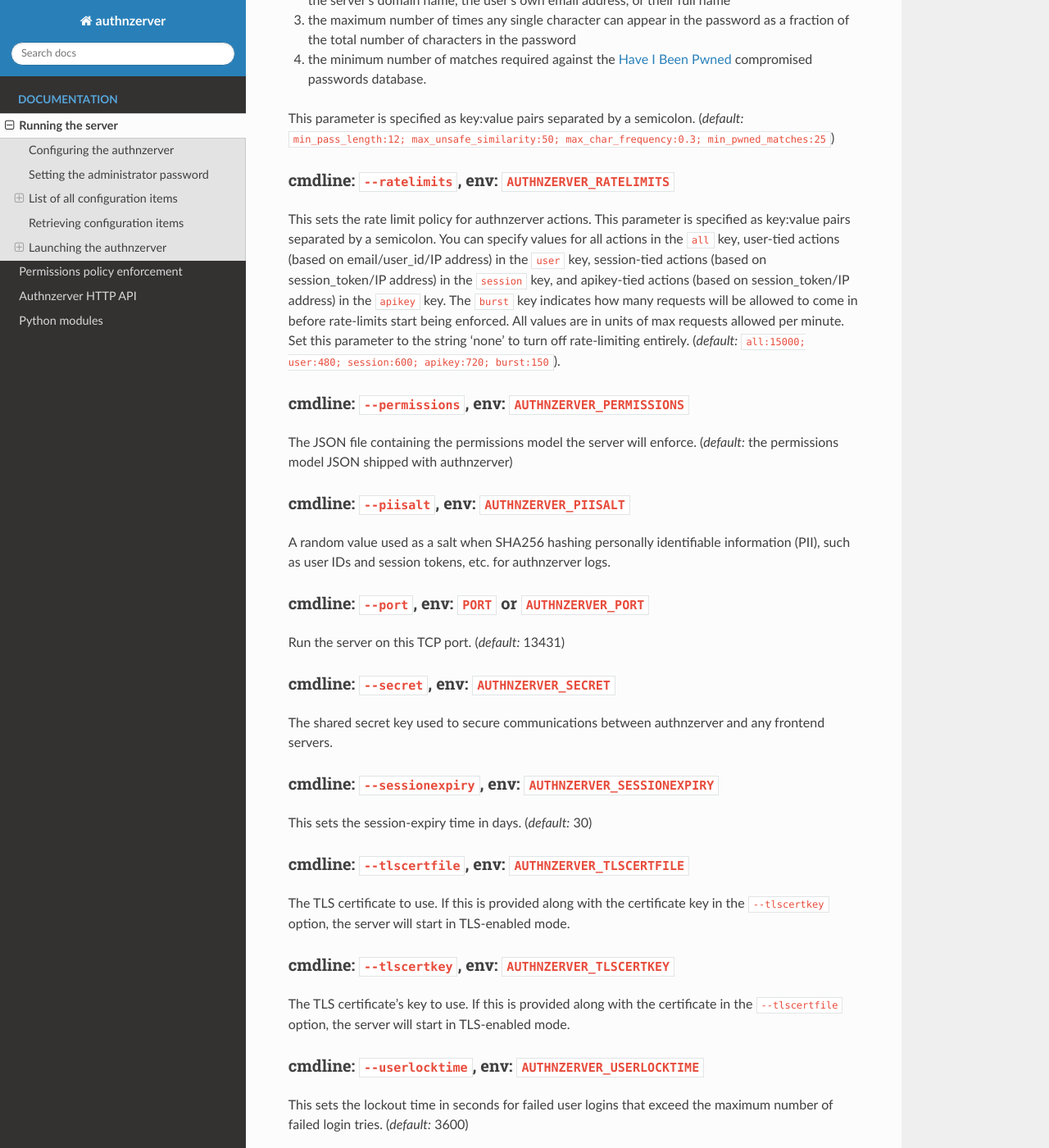
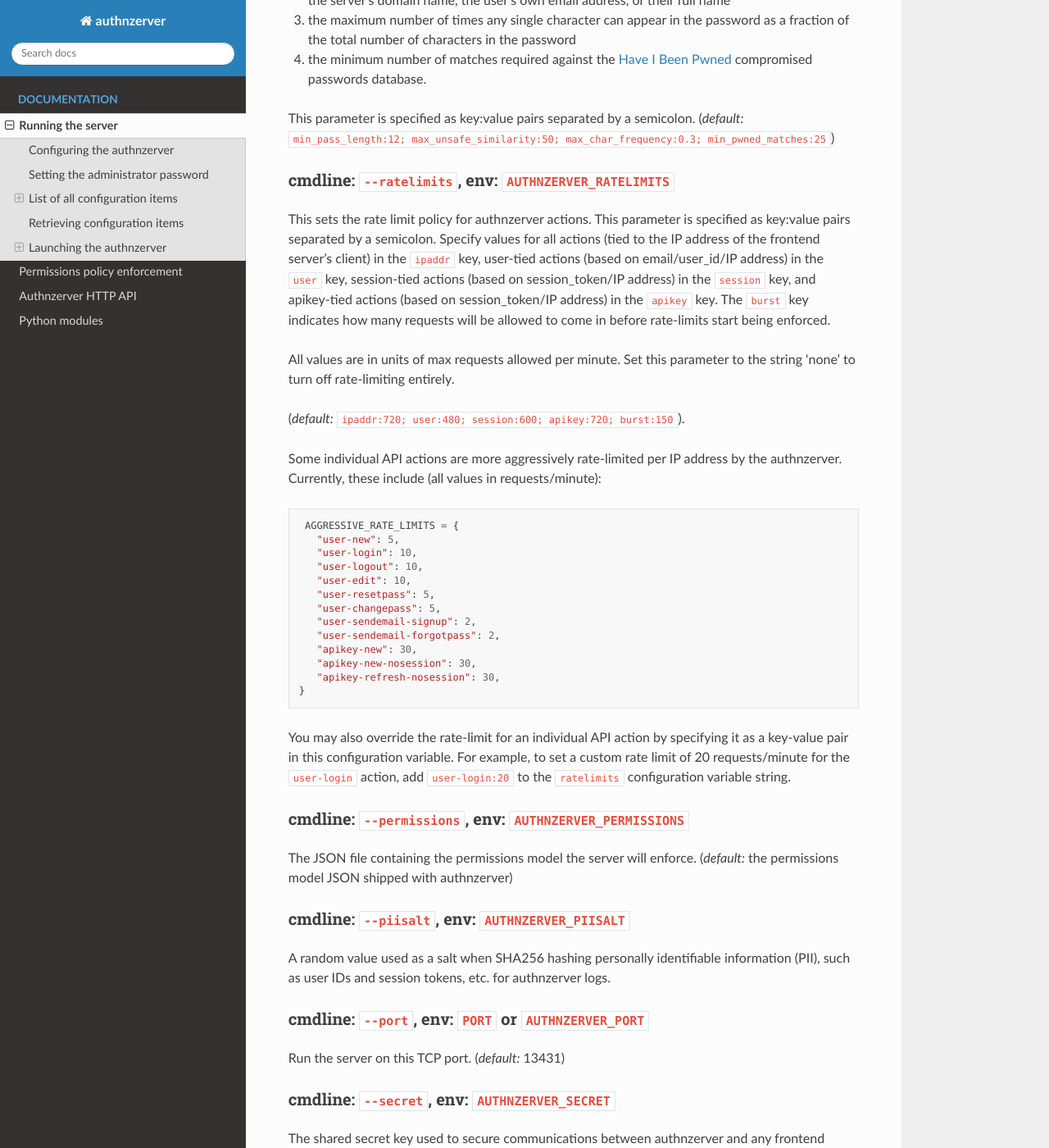
Before and after one commit to waqasbhatti/authnzerver, a Sphinx documentation site: the page built from docs/running.rst, in a window 1280 px wide and 1400 px high, scrolled down 3644 px. Shown: the whole window at 82% size. Built offline with Sphinx 7.4.7 and the Read the Docs theme 2.0.0, drawn with Linux system fonts in a browser that asks for light colours.

Commit message:
docs: add ratelimit confvar spec, 'client_ipaddr' request param

```diff
--- a/docs/running.rst
+++ b/docs/running.rst
@@ -194,15 +194,40 @@ cmdline: ``--ratelimits``, env: ``AUTHNZERVER_RATELIMITS``
 ----------------------------------------------------------
 
 This sets the rate limit policy for authnzerver actions. This parameter is
-specified as key:value pairs separated by a semicolon. You can specify values
-for all actions in the ``all`` key, user-tied actions (based on email/user_id/IP
-address) in the ``user`` key, session-tied actions (based on session_token/IP
-address) in the ``session`` key, and apikey-tied actions (based on
-session_token/IP address) in the ``apikey`` key. The ``burst`` key indicates how
-many requests will be allowed to come in before rate-limits start being
-enforced. All values are in units of max requests allowed per minute. Set this
-parameter to the string 'none' to turn off rate-limiting entirely. (*default:*
-``all:15000; user:480; session:600; apikey:720; burst:150``).
+specified as key:value pairs separated by a semicolon. Specify values for all
+actions (tied to the IP address of the frontend server's client) in the
+``ipaddr`` key, user-tied actions (based on email/user_id/IP address) in the
+``user`` key, session-tied actions (based on session_token/IP address) in the
+``session`` key, and apikey-tied actions (based on session_token/IP address) in
+the ``apikey`` key. The ``burst`` key indicates how many requests will be
+allowed to come in before rate-limits start being enforced.
+
+All values are in units of max requests allowed per minute. Set this parameter
+to the string 'none' to turn off rate-limiting entirely.
+
+(*default:* ``ipaddr:720; user:480; session:600; apikey:720; burst:150``).
+
+Some individual API actions are more aggressively rate-limited per IP address by
+the authnzerver. Currently, these include (all values in requests/minute)::
+
+  AGGRESSIVE_RATE_LIMITS = {
+    "user-new": 5,
+    "user-login": 10,
+    "user-logout": 10,
+    "user-edit": 10,
+    "user-resetpass": 5,
+    "user-changepass": 5,
+    "user-sendemail-signup": 2,
+    "user-sendemail-forgotpass": 2,
+    "apikey-new": 30,
+    "apikey-new-nosession": 30,
+    "apikey-refresh-nosession": 30,
+ }
+
+You may also override the rate-limit for an individual API action by specifying
+it as a key-value pair in this configuration variable. For example, to set a
+custom rate limit of 20 requests/minute for the ``user-login`` action, add
+``user-login:20`` to the ``ratelimits`` configuration variable string.
 
 cmdline: ``--permissions``, env: ``AUTHNZERVER_PERMISSIONS``
 ------------------------------------------------------------
```
Also changed, not shown: docs/api.rst (+16 -11 lines), 2 other files.
